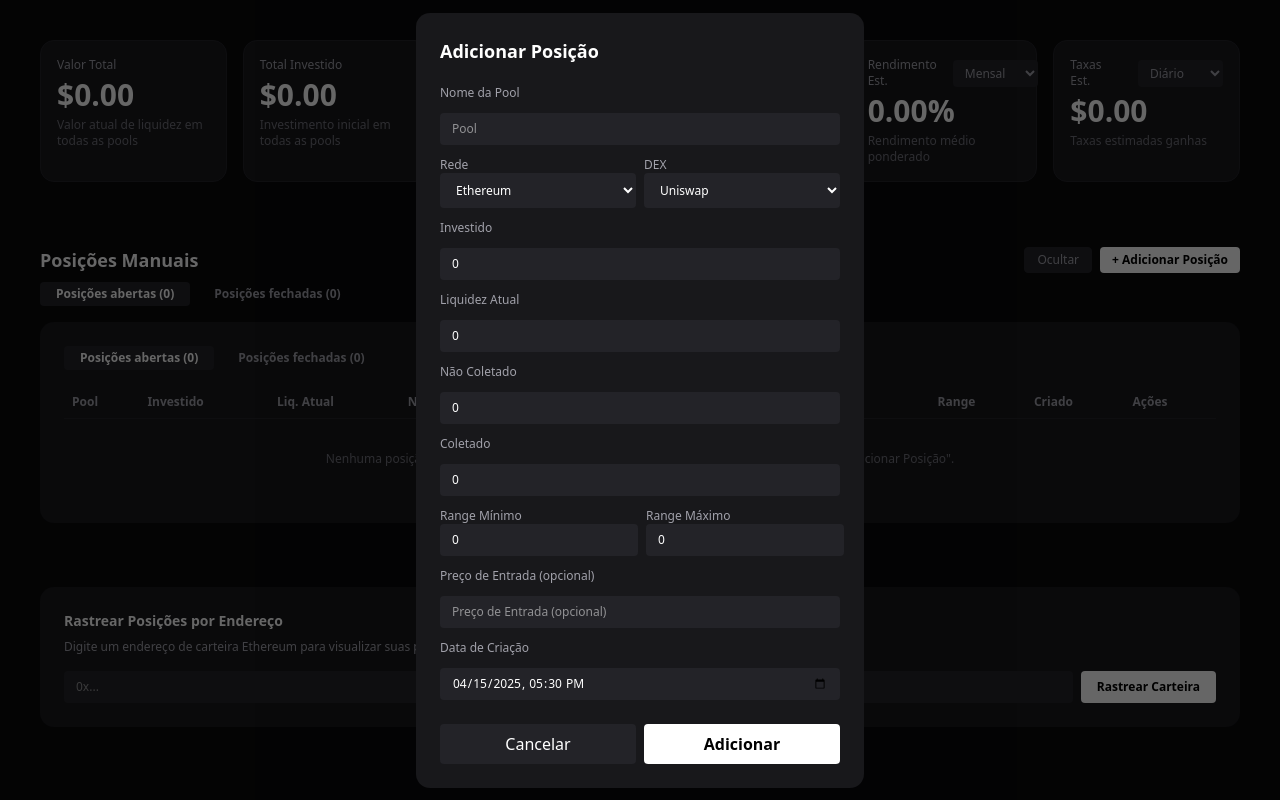
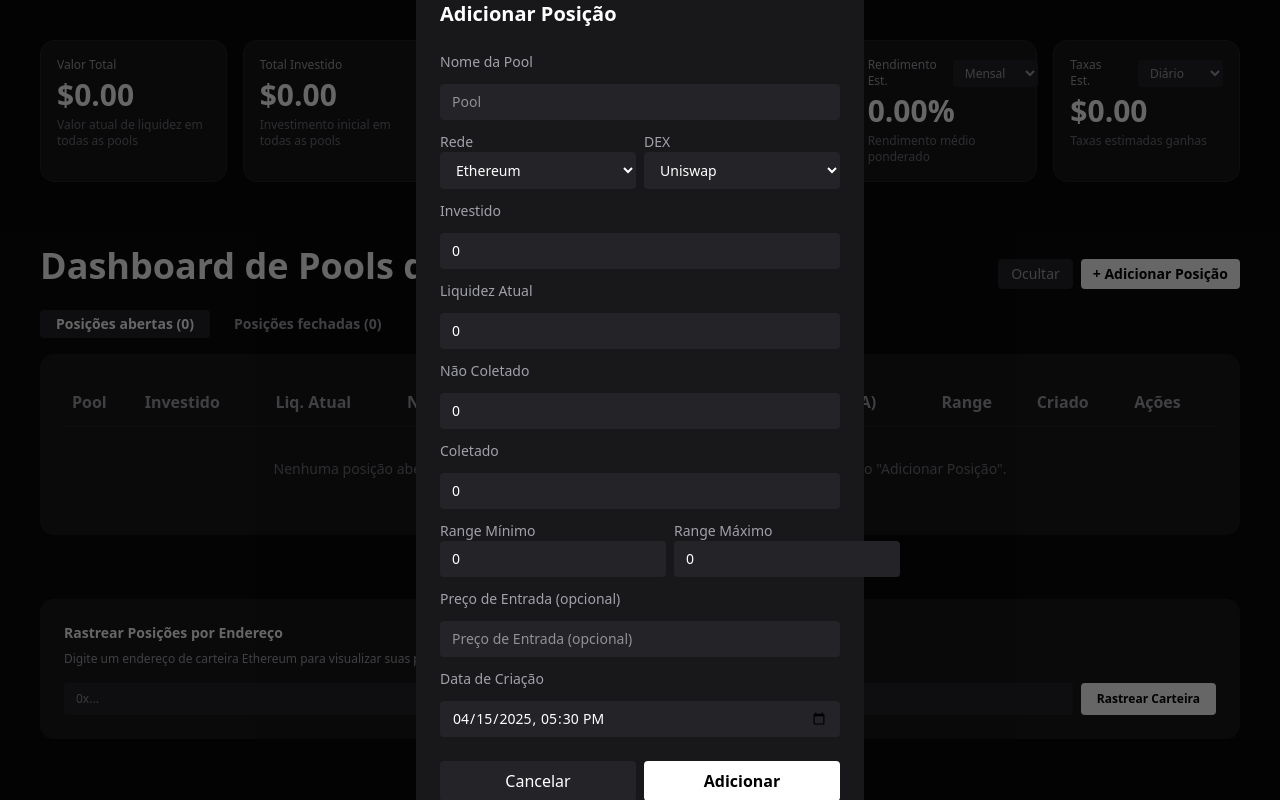
Before and after one commit to Gjacks1978/pools-windsurf, a Next.js app: page / in a window 1280 px wide. Both pictures are taken after a click on the button "+ Adicionar Posição". Built offline with nearby package versions, Linux system fonts and the light colour scheme.

Commit message:
Ajustes 2 de layout bugs abas

```diff
--- a/src/app/page.tsx
+++ b/src/app/page.tsx
@@ -10,19 +10,30 @@ export default function Home() {
   const [closedPositions, setClosedPositions] = useState<Position[]>([]);
   const [tab, setTab] = useState<'open'|'closed'>('open');
   const [modalOpen, setModalOpen] = useState(false);
+  const [editingIdx, setEditingIdx] = useState<number|null>(null);
+  const [editInitial, setEditInitial] = useState<Position|null>(null);
 
   function handleAddPosition(position: Position) {
-    setPositions((prev) => [...prev, position]);
+    if (editingIdx !== null) {
+      setPositions((prev) => prev.map((p, i) => i === editingIdx ? position : p));
+      setEditingIdx(null);
+      setEditInitial(null);
+    } else {
+      setPositions((prev) => [...prev, position]);
+    }
   }
 
   function handleRemove(idx: number) {
     setPositions((prev) => prev.filter((_, i) => i !== idx));
   }
   function handleClosePosition(idx: number) {
-    setPositions((prev) => {
-      const pos = prev[idx];
-      setClosedPositions((closed) => [pos, ...closed]);
-      return prev.filter((_, i) => i !== idx);
+    setPositions((prevPositions) => {
+      const pos = prevPositions[idx];
+      setClosedPositions((prevClosed) => {
+        if (prevClosed.some(p => p.created === pos.created)) return prevClosed;
+        return [pos, ...prevClosed];
+      });
+      return prevPositions.filter((_, i) => i !== idx);
     });
   }
   function handleDuplicate(idx: number) {
@@ -32,40 +43,50 @@ export default function Home() {
     });
   }
   function handleEdit(idx: number) {
-    // Placeholder para edição futura
-    alert('Função de edição em breve!');
+    setEditingIdx(idx);
+    setEditInitial(positions[idx]);
+    setModalOpen(true);
+  }
+
+  function handleRemoveClosed(idx: number) {
+    setClosedPositions((prev) => prev.filter((_, i) => i !== idx));
   }
 
   return (
-    <div className="min-h-screen bg-[#09090b] p-6 md:p-10 flex flex-col gap-8 items-center">
+    <div className="min-h-screen bg-[#09090b] p-6 md:p-10 flex flex-col gap-8 items-center text-base md:text-lg">
       <div className="w-full max-w-7xl">
         <DashboardCards />
       </div>
-
       <section className="w-full max-w-7xl mt-8">
         <div className="flex items-center justify-between mb-2">
-          <div className="font-semibold text-white text-lg">Posições Manuais</div>
+          <div className="font-bold text-white text-3xl md:text-4xl mb-4">Dashboard de Pools de Liquidez</div>
           <div className="flex gap-2">
-            <button className="px-3 py-1 rounded bg-[#232328] text-xs text-[#a1a1aa] border border-[#232328]">Ocultar</button>
-            <button className="px-3 py-1 rounded bg-white text-xs text-black font-semibold" onClick={() => setModalOpen(true)}>+ Adicionar Posição</button>
+            <button className="px-3 py-1 rounded bg-[#232328] text-sm text-[#a1a1aa] border border-[#232328]">Ocultar</button>
+            <button className="px-3 py-1 rounded bg-white text-sm text-black font-semibold" onClick={() => setModalOpen(true)}>+ Adicionar Posição</button>
           </div>
         </div>
         <div className="flex gap-2 mb-4">
-        <button onClick={() => setTab('open')} className={`px-4 py-1 rounded ${tab==='open' ? 'bg-[#232328] text-white' : 'bg-transparent text-[#a1a1aa]'} text-xs font-semibold`}>Posições abertas ({positions.length})</button>
-        <button onClick={() => setTab('closed')} className={`px-4 py-1 rounded ${tab==='closed' ? 'bg-[#232328] text-white' : 'bg-transparent text-[#a1a1aa]'} text-xs font-semibold`}>Posições fechadas ({closedPositions.length})</button>
-      </div>
-      {tab === 'open' ? (
-        <PositionsTable positions={positions} onRemove={handleRemove} onClosePosition={handleClosePosition} onDuplicate={handleDuplicate} onEdit={handleEdit} />
-      ) : (
-        <PositionsTable positions={closedPositions} onRemove={()=>{}} closed />
-      )}
+          <button onClick={() => setTab('open')} className={`px-4 py-1 rounded ${tab==='open' ? 'bg-[#232328] text-white' : 'bg-transparent text-[#a1a1aa]'} text-sm font-semibold`}>Posições abertas ({positions.length})</button>
+          <button onClick={() => setTab('closed')} className={`px-4 py-1 rounded ${tab==='closed' ? 'bg-[#232328] text-white' : 'bg-transparent text-[#a1a1aa]'} text-sm font-semibold`}>Posições fechadas ({closedPositions.length})</button>
+        </div>
+        {tab === 'open' ? (
+          <PositionsTable positions={positions} onRemove={handleRemove} onClosePosition={handleClosePosition} onDuplicate={handleDuplicate} onEdit={handleEdit} closed={false} />
+        ) : (
+          <PositionsTable positions={closedPositions} onRemove={handleRemoveClosed} closed={true} onRestore={(idx) => {
+            setPositions((prev) => [closedPositions[idx], ...prev]);
+            setClosedPositions((prev) => prev.filter((_, i) => i !== idx));
+          }} />
+        )}
+        <AddPositionModal
+          open={modalOpen}
+          onClose={() => { setModalOpen(false); setEditingIdx(null); setEditInitial(null); }}
+          onAdd={handleAddPosition}
+          initialData={editInitial}
+        />
       </section>
-
       <div className="w-full max-w-7xl">
         <TrackByAddress />
       </div>
-
-      <AddPositionModal open={modalOpen} onClose={() => setModalOpen(false)} onAdd={handleAddPosition} />
     </div>
   );
 }
--- a/src/components/AddPositionModal.tsx
+++ b/src/components/AddPositionModal.tsx
@@ -27,18 +27,18 @@ const DEXES_BY_NETWORK: Record<string, string[]> = {
   Solana: ["Orca", "Raydium", "Lifinity", "Jupiter"],
 };
 
-export function AddPositionModal({ open, onClose, onAdd }: {
+export function AddPositionModal({ open, onClose, onAdd, initialData }: {
   open: boolean;
   onClose: () => void;
   onAdd: (position: Position) => void;
+  initialData?: Position | null;
 }) {
-  const [form, setForm] = useState<Position>({
+  const [form, setForm] = useState<Position>(initialData ?? {
     pool: "",
     invested: 0,
     current: 0,
     uncollected: 0,
     collected: 0,
-    status: "",
     rangeMin: 0,
     rangeMax: 0,
     entryPrice: undefined,
@@ -47,15 +47,28 @@ export function AddPositionModal({ open, onClose, onAdd }: {
     created: new Date().toISOString(),
   });
 
-  // Atualiza data/hora ao abrir o modal
+  // Atualiza form ao abrir o modal ou ao mudar initialData
   React.useEffect(() => {
     if (open) {
-      setForm((prev) => ({
-        ...prev,
-        created: "2025-04-15T17:30:05-03:00", // usa o horário do sistema fornecido
-      }));
+      if (initialData) {
+        setForm(initialData);
+      } else {
+        setForm({
+          pool: "",
+          invested: 0,
+          current: 0,
+          uncollected: 0,
+          collected: 0,
+          rangeMin: 0,
+          rangeMax: 0,
+          entryPrice: undefined,
+          network: NETWORKS[0],
+          dex: DEXES_BY_NETWORK[NETWORKS[0]][0],
+          created: "2025-04-15T17:30:05-03:00",
+        });
+      }
     }
-  }, [open]);
+  }, [open, initialData]);
 
   // Atualiza DEX se mudar a rede
   React.useEffect(() => {
@@ -83,7 +96,6 @@ export function AddPositionModal({ open, onClose, onAdd }: {
       current: 0,
       uncollected: 0,
       collected: 0,
-      status: "",
       rangeMin: 0,
       rangeMax: 0,
       entryPrice: undefined,
@@ -99,59 +111,59 @@ export function AddPositionModal({ open, onClose, onAdd }: {
   return (
     <div className="fixed inset-0 bg-black/60 flex items-center justify-center z-50">
       <form onSubmit={handleSubmit} className="bg-[#18181b] p-6 rounded-xl w-full max-w-md flex flex-col gap-3">
-        <div className="font-semibold text-white text-lg mb-2">Adicionar Posição</div>
+        <div className="font-semibold text-white text-xl mb-3">Adicionar Posição</div>
 
-        <label className="text-xs text-[#a1a1aa]">Nome da Pool</label>
-        <input name="pool" placeholder="Pool" value={form.pool} onChange={handleChange} className="px-3 py-2 rounded bg-[#232328] text-white text-xs" required />
+        <label className="text-sm text-[#a1a1aa]">Nome da Pool</label>
+        <input name="pool" placeholder="Pool" value={form.pool} onChange={handleChange} className="px-3 py-2 rounded bg-[#232328] text-white text-sm" required />
 
         <div className="flex gap-2">
           <div className="flex-1 flex flex-col">
-            <label className="text-xs text-[#a1a1aa]">Rede</label>
-            <select name="network" value={form.network} onChange={handleChange} className="px-3 py-2 rounded bg-[#232328] text-white text-xs">
+            <label className="text-sm text-[#a1a1aa]">Rede</label>
+            <select name="network" value={form.network} onChange={handleChange} className="px-3 py-2 rounded bg-[#232328] text-white text-sm">
               {NETWORKS.map((n) => <option key={n}>{n}</option>)}
             </select>
           </div>
           <div className="flex-1 flex flex-col">
-            <label className="text-xs text-[#a1a1aa]">DEX</label>
-            <select name="dex" value={form.dex} onChange={handleChange} className="px-3 py-2 rounded bg-[#232328] text-white text-xs">
+            <label className="text-sm text-[#a1a1aa]">DEX</label>
+            <select name="dex" value={form.dex} onChange={handleChange} className="px-3 py-2 rounded bg-[#232328] text-white text-sm">
               {DEXES_BY_NETWORK[form.network].map((d) => <option key={d}>{d}</option>)}
             </select>
           </div>
         </div>
 
-        <label className="text-xs text-[#a1a1aa]">Investido</label>
-        <input name="invested" type="number" placeholder="Investido" value={form.invested} onChange={handleChange} className="px-3 py-2 rounded bg-[#232328] text-white text-xs" required />
+        <label className="text-sm text-[#a1a1aa]">Investido</label>
+        <input name="invested" type="number" placeholder="Investido" value={form.invested} onChange={handleChange} className="px-3 py-2 rounded bg-[#232328] text-white text-sm" required />
 
-        <label className="text-xs text-[#a1a1aa]">Liquidez Atual</label>
-        <input name="current" type="number" placeholder="Liq. Atual" value={form.current} onChange={handleChange} className="px-3 py-2 rounded bg-[#232328] text-white text-xs" required />
+        <label className="text-sm text-[#a1a1aa]">Liquidez Atual</label>
+        <input name="current" type="number" placeholder="Liq. Atual" value={form.current} onChange={handleChange} className="px-3 py-2 rounded bg-[#232328] text-white text-sm" required />
 
-        <label className="text-xs text-[#a1a1aa]">Não Coletado</label>
-        <input name="uncollected" type="number" placeholder="Não Coletado" value={form.uncollected} onChange={handleChange} className="px-3 py-2 rounded bg-[#232328] text-white text-xs" required />
+        <label className="text-sm text-[#a1a1aa]">Não Coletado</label>
+        <input name="uncollected" type="number" placeholder="Não Coletado" value={form.uncollected} onChange={handleChange} className="px-3 py-2 rounded bg-[#232328] text-white text-sm" required />
 
-        <label className="text-xs text-[#a1a1aa]">Coletado</label>
-        <input name="collected" type="number" placeholder="Coletado" value={form.collected} onChange={handleChange} className="px-3 py-2 rounded bg-[#232328] text-white text-xs" required />
+        <label className="text-sm text-[#a1a1aa]">Coletado</label>
+        <input name="collected" type="number" placeholder="Coletado" value={form.collected} onChange={handleChange} className="px-3 py-2 rounded bg-[#232328] text-white text-sm" required />
 
         <div className="flex gap-2">
           <div className="flex-1 flex flex-col">
-            <label className="text-xs text-[#a1a1aa]">Range Mínimo</label>
-            <input name="rangeMin" type="number" placeholder="Range Mínimo" value={form.rangeMin} onChange={handleChange} className="px-3 py-2 rounded bg-[#232328] text-white text-xs" required />
+            <label className="text-sm text-[#a1a1aa]">Range Mínimo</label>
+            <input name="rangeMin" type="number" placeholder="Range Mínimo" value={form.rangeMin} onChange={handleChange} className="px-3 py-2 rounded bg-[#232328] text-white text-sm" required />
           </div>
           <div className="flex-1 flex flex-col">
-            <label className="text-xs text-[#a1a1aa]">Range Máximo</label>
-            <input name="rangeMax" type="number" placeholder="Range Máximo" value={form.rangeMax} onChange={handleChange} className="px-3 py-2 rounded bg-[#232328] text-white text-xs" required />
+            <label className="text-sm text-[#a1a1aa]">Range Máximo</label>
+            <input name="rangeMax" type="number" placeholder="Range Máximo" value={form.rangeMax} onChange={handleChange} className="px-3 py-2 rounded bg-[#232328] text-white text-sm" required />
           </div>
         </div>
 
-        <label className="text-xs text-[#a1a1aa]">Preço de Entrada (opcional)</label>
-        <input name="entryPrice" type="number" placeholder="Preço de Entrada (opcional)" value={form.entryPrice ?? ""} onChange={handleChange} className="px-3 py-2 rounded bg-[#232328] text-white text-xs" />
+        <label className="text-sm text-[#a1a1aa]">Preço de Entrada (opcional)</label>
+        <input name="entryPrice" type="number" placeholder="Preço de Entrada (opcional)" value={form.entryPrice ?? ""} onChange={handleChange} className="px-3 py-2 rounded bg-[#232328] text-white text-sm" />
 
 
-        <label className="text-xs text-[#a1a1aa]">Data de Criação</label>
-        <input name="created" type="datetime-local" value={form.created.slice(0, 16)} onChange={handleChange} className="px-3 py-2 rounded bg-[#232328] text-white text-xs w-full" />
+        <label className="text-sm text-[#a1a1aa]">Data de Criação</label>
+        <input name="created" type="datetime-local" value={form.created.slice(0, 16)} onChange={handleChange} className="px-3 py-2 rounded bg-[#232328] text-white text-sm w-full" />
 
         <div className="flex gap-2 mt-3">
-          <button type="button" onClick={onClose} className="flex-1 py-2 rounded bg-[#232328] text-white">Cancelar</button>
-          <button type="submit" className="flex-1 py-2 rounded bg-white text-black font-semibold">Adicionar</button>
+          <button type="button" onClick={onClose} className="flex-1 py-2 rounded bg-[#232328] text-white text-base">Cancelar</button>
+          <button type="submit" className="flex-1 py-2 rounded bg-white text-black font-semibold text-base">Adicionar</button>
         </div>
       </form>
     </div>
--- a/src/components/PositionsTable.tsx
+++ b/src/components/PositionsTable.tsx
@@ -21,13 +21,16 @@ function calcPNL(p: Position) {
 }
 
 function calcAPR(p: Position) {
-  // APR anualizado simplificado: (PNL / Investido) * (365 / dias) * 100
+  // APR diário, mensal e anual (juros simples)
   const invested = p.invested;
-  if (!invested || invested === 0) return "-";
+  if (!invested || invested === 0) return { daily: '-', monthly: '-', annual: '-' };
   const pnl = p.current + p.collected - invested;
   const days = Math.max(1, (new Date().getTime() - new Date(p.created).getTime()) / (1000 * 60 * 60 * 24));
-  const apr = (pnl / invested) * (365 / days) * 100;
-  return apr.toFixed(2) + "%";
+  const dailyRate = (pnl / invested) / days;
+  const aprDaily = (dailyRate * 100).toFixed(2) + '%';
+  const aprMonthly = (dailyRate * 30 * 100).toFixed(2) + '%';
+  const aprAnnual = (dailyRate * 365 * 100).toFixed(2) + '%';
+  return { daily: aprDaily, monthly: aprMonthly, annual: aprAnnual };
 }
 
 type Props = {
@@ -37,30 +40,27 @@ type Props = {
   onDuplicate?: (idx: number) => void;
   onEdit?: (idx: number) => void;
   closed?: boolean;
+  onRestore?: (idx: number) => void;
 };
 
-export function PositionsTable({ positions, onRemove, onClosePosition, onDuplicate, onEdit, closed }: Props) {
+export function PositionsTable({ positions, onRemove, onClosePosition, onDuplicate, onEdit, closed, onRestore }: Props) {
   return (
     <div className="bg-[#18181b] rounded-xl p-6 w-full mt-4">
-      <div className="flex gap-2 mb-4">
-        <button className="px-4 py-1 rounded bg-[#232328] text-white text-xs font-semibold">Posições abertas ({positions.length})</button>
-        <button className="px-4 py-1 rounded bg-transparent text-[#a1a1aa] text-xs font-semibold">Posições fechadas (0)</button>
-      </div>
+
       <div className="overflow-x-auto">
-        <table className="min-w-full text-xs text-[#a1a1aa]">
+        <table className="min-w-full text-sm text-[#a1a1aa]">
           <thead>
             <tr className="border-b border-[#232328]">
-              <th className="py-2 px-2 font-semibold text-left">Pool</th>
-              <th className="py-2 px-2 font-semibold text-left">Investido</th>
-              <th className="py-2 px-2 font-semibold text-left">Liq. Atual</th>
-              <th className="py-2 px-2 font-semibold text-left">Não Coletado</th>
-              <th className="py-2 px-2 font-semibold text-left">Coletado</th>
-              <th className="py-2 px-2 font-semibold text-left">PNL</th>
-              <th className="py-2 px-2 font-semibold text-left">APR (D/M/A)</th>
-
-              <th className="py-2 px-2 font-semibold text-left">Range</th>
-              <th className="py-2 px-2 font-semibold text-left">Criado</th>
-              <th className="py-2 px-2 font-semibold text-left">Ações</th>
+              <th className="py-3 px-2 font-semibold text-left text-base">Pool</th>
+              <th className="py-3 px-2 font-semibold text-left text-base">Investido</th>
+              <th className="py-3 px-2 font-semibold text-left text-base">Liq. Atual</th>
+              <th className="py-3 px-2 font-semibold text-left text-base">Não Coletado</th>
+              <th className="py-3 px-2 font-semibold text-left text-base">Coletado</th>
+              <th className="py-3 px-2 font-semibold text-left text-base">PNL</th>
+              <th className="py-3 px-2 font-semibold text-left text-base">APR (D/M/A)</th>
+              <th className="py-3 px-2 font-semibold text-left text-base">Range</th>
+              <th className="py-3 px-2 font-semibold text-left text-base">Criado</th>
+              <th className="py-3 px-2 font-semibold text-left text-base">Ações</th>
             </tr>
           </thead>
           <tbody>
@@ -82,7 +82,18 @@ export function PositionsTable({ positions, onRemove, onClosePosition, onDuplica
                   <td className="py-2 px-2">${p.uncollected.toFixed(2)}</td>
                   <td className="py-2 px-2">${p.collected.toFixed(2)}</td>
                   <td className="py-2 px-2">${calcPNL(p)}</td>
-                  <td className="py-2 px-2">{calcAPR(p)}</td>
+                  <td className="py-2 px-2 whitespace-nowrap">
+  {(() => {
+    const apr = calcAPR(p);
+    return (
+      <div className="flex flex-col text-xs">
+        <span><b>D:</b> {apr.daily}</span>
+        <span><b>M:</b> {apr.monthly}</span>
+        <span><b>A:</b> {apr.annual}</span>
+      </div>
+    );
+  })()}
+</td>
 
                   <td className="py-2 px-2">
                     {p.rangeMin} - {p.rangeMax}
@@ -98,18 +109,25 @@ export function PositionsTable({ positions, onRemove, onClosePosition, onDuplica
                     {!closed && (
                       <>
                         <button title="Editar" className="p-1 hover:bg-[#232328] rounded" onClick={() => onEdit && onEdit(idx)}>
-                          <svg xmlns="http://www.w3.org/2000/svg" viewBox="0 0 20 20" fill="currentColor" className="w-4 h-4 text-blue-400"><path d="M15.586 2.586a2 2 0 0 1 2.828 2.828l-10 10A2 2 0 0 1 6 16H4a1 1 0 0 1-1-1v-2a2 2 0 0 1 .586-1.414l10-10z" /></svg>
+                          <svg xmlns="http://www.w3.org/2000/svg" viewBox="0 0 20 20" fill="currentColor" className="w-4 h-4 text-gray-300"><path d="M15.586 2.586a2 2 0 0 1 2.828 2.828l-10 10A2 2 0 0 1 6 16H4a1 1 0 0 1-1-1v-2a2 2 0 0 1 .586-1.414l10-10z" /></svg>
                         </button>
                         <button title="Duplicar" className="p-1 hover:bg-[#232328] rounded" onClick={() => onDuplicate && onDuplicate(idx)}>
-                          <svg xmlns="http://www.w3.org/2000/svg" fill="none" viewBox="0 0 24 24" strokeWidth={1.5} stroke="currentColor" className="w-4 h-4 text-yellow-400"><path strokeLinecap="round" strokeLinejoin="round" d="M7.5 7.5v-2.25A2.25 2.25 0 0 1 9.75 3h7.5A2.25 2.25 0 0 1 19.5 5.25v7.5a2.25 2.25 0 0 1-2.25 2.25H15M3 9.75A2.25 2.25 0 0 1 5.25 7.5h7.5A2.25 2.25 0 0 1 15 9.75v7.5A2.25 2.25 0 0 1 12.75 19.5h-7.5A2.25 2.25 0 0 1 3 17.25v-7.5z" /></svg>
+                          <svg xmlns="http://www.w3.org/2000/svg" fill="none" viewBox="0 0 24 24" strokeWidth={1.5} stroke="currentColor" className="w-4 h-4 text-gray-300"><path strokeLinecap="round" strokeLinejoin="round" d="M7.5 7.5v-2.25A2.25 2.25 0 0 1 9.75 3h7.5A2.25 2.25 0 0 1 19.5 5.25v7.5a2.25 2.25 0 0 1-2.25 2.25H15M3 9.75A2.25 2.25 0 0 1 5.25 7.5h7.5A2.25 2.25 0 0 1 15 9.75v7.5A2.25 2.25 0 0 1 12.75 19.5h-7.5A2.25 2.25 0 0 1 3 17.25v-7.5z" /></svg>
                         </button>
                         <button title="Fechar posição" onClick={() => onClosePosition && onClosePosition(idx)} className="p-1 hover:bg-[#232328] rounded">
-                          <svg xmlns="http://www.w3.org/2000/svg" fill="none" viewBox="0 0 24 24" strokeWidth={1.5} stroke="currentColor" className="w-4 h-4 text-green-400"><path strokeLinecap="round" strokeLinejoin="round" d="M6 18L18 6M6 6l12 12" /></svg>
+                          <svg xmlns="http://www.w3.org/2000/svg" fill="none" viewBox="0 0 24 24" strokeWidth={1.5} stroke="currentColor" className="w-4 h-4 text-gray-300">
+                            <path strokeLinecap="round" strokeLinejoin="round" d="M3 7.5V6a2.25 2.25 0 0 1 2.25-2.25h13.5A2.25 2.25 0 0 1 21 6v1.5M3 7.5h18M3 7.5v10.125A2.625 2.625 0 0 0 5.625 20.25h12.75A2.625 2.625 0 0 0 21 17.625V7.5M9.75 10.5h4.5" />
+                          </svg>
                         </button>
                       </>
                     )}
+                    {closed && typeof onRestore === 'function' && (
+                      <button title="Restaurar" onClick={() => onRestore(idx)} className="p-1 hover:bg-[#232328] rounded">
+                        <svg xmlns="http://www.w3.org/2000/svg" fill="none" viewBox="0 0 24 24" strokeWidth={1.5} stroke="currentColor" className="w-4 h-4 text-gray-300"><path strokeLinecap="round" strokeLinejoin="round" d="M3 10v6a2 2 0 0 0 2 2h6m-8-8 8-8m0 0v6a2 2 0 0 0 2 2h6m-8-8 8 8" /></svg>
+                      </button>
+                    )}
                     <button title="Excluir" onClick={() => onRemove(idx)} className="p-1 hover:bg-[#232328] rounded">
-                      <svg xmlns="http://www.w3.org/2000/svg" fill="none" viewBox="0 0 24 24" strokeWidth={1.5} stroke="currentColor" className="w-4 h-4 text-red-400"><path strokeLinecap="round" strokeLinejoin="round" d="M6 18L18 6M6 6l12 12" /></svg>
+                      <svg xmlns="http://www.w3.org/2000/svg" fill="none" viewBox="0 0 24 24" strokeWidth={1.5} stroke="currentColor" className="w-4 h-4 text-gray-300"><path strokeLinecap="round" strokeLinejoin="round" d="M6 18L18 6M6 6l12 12" /></svg>
                     </button>
                   </td>
                 </tr>
```
